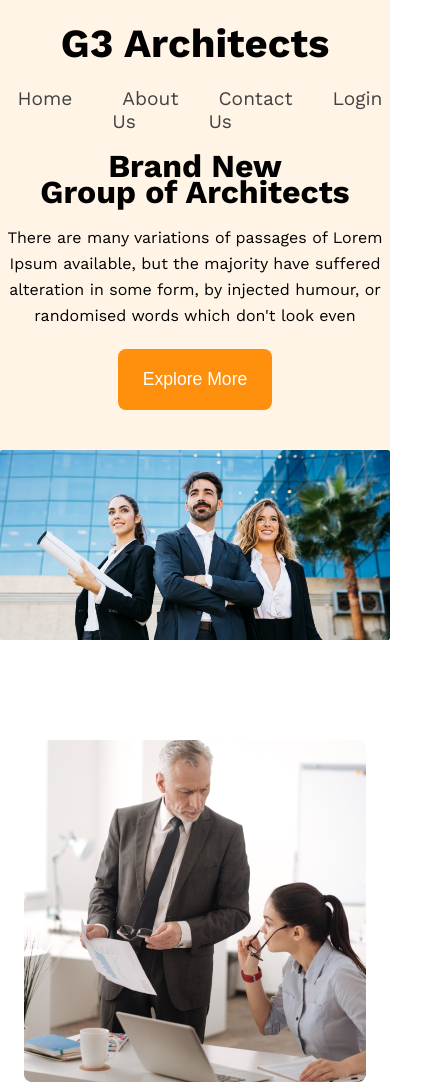
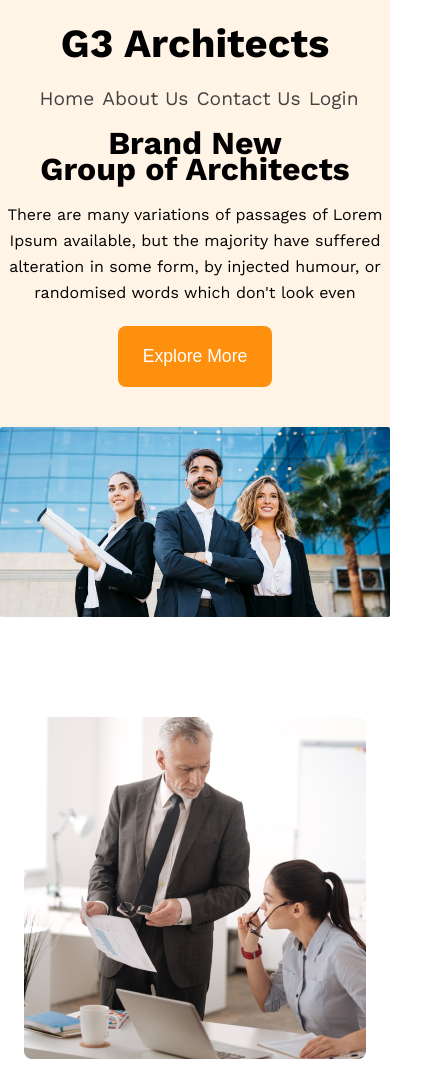
Before and after one commit to Jishan7468/G3-website, a plain HTML site: page index.html in a window 390 px wide. Shown: the top 1082 px of the page, 422 px wide, since content can reach past the window. Drawn offline with nearby package versions, Linux system fonts and the light colour scheme.

Commit message:
fixed responsive problem

```diff
--- a/styles/styles.css
+++ b/styles/styles.css
@@ -159,6 +159,9 @@ header{
   flex-direction: column;
   gap: 20px;
  }
+ .navbar li{
+  margin-right: 0;
+ }
  .nav-contents{
   font-size: 1.2rem;
  }
@@ -168,4 +171,13 @@ header{
  .text-container{
   padding: 20px;
  }
+ .nav-contents{
+  padding-left:0 ;
+ }
+ .navbar a {
+  padding: 0px;
+  margin-left: 8px;
+
+
+ }
 }
```
